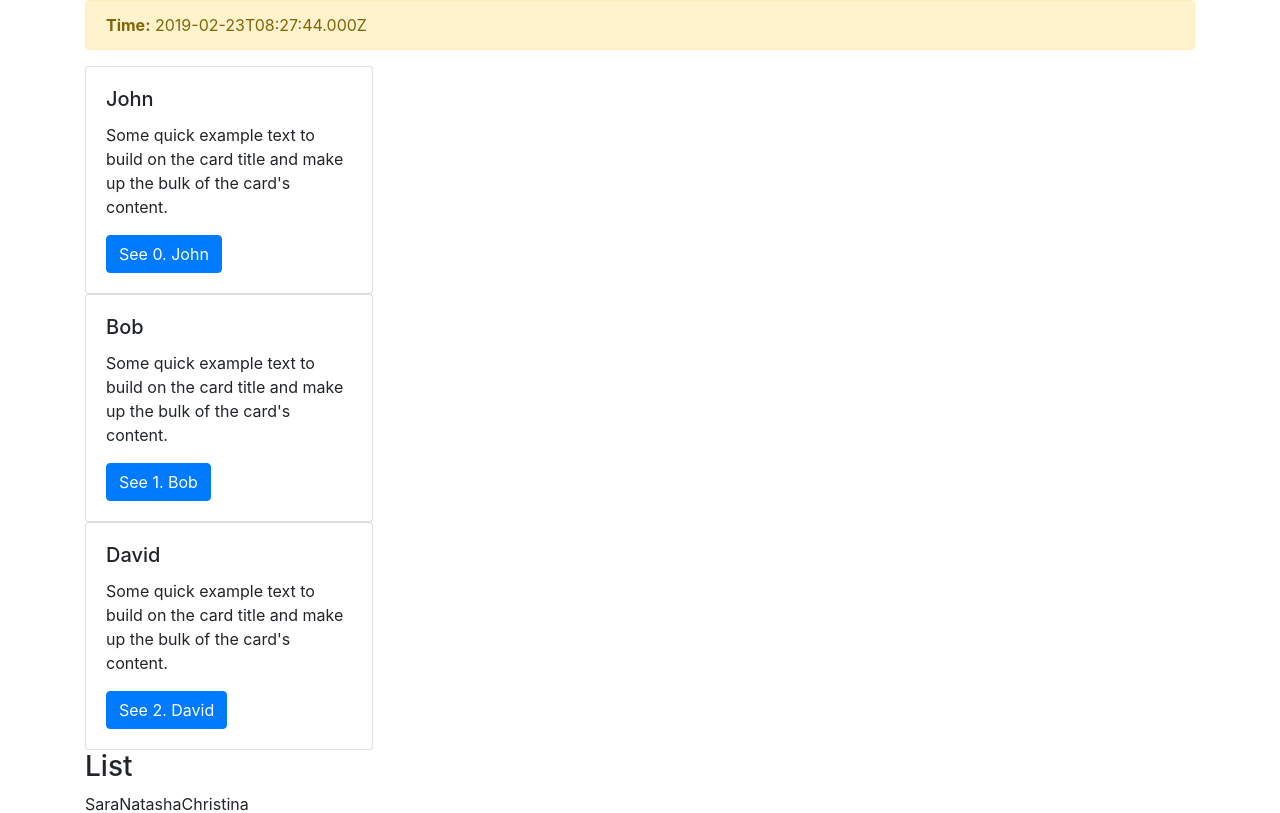
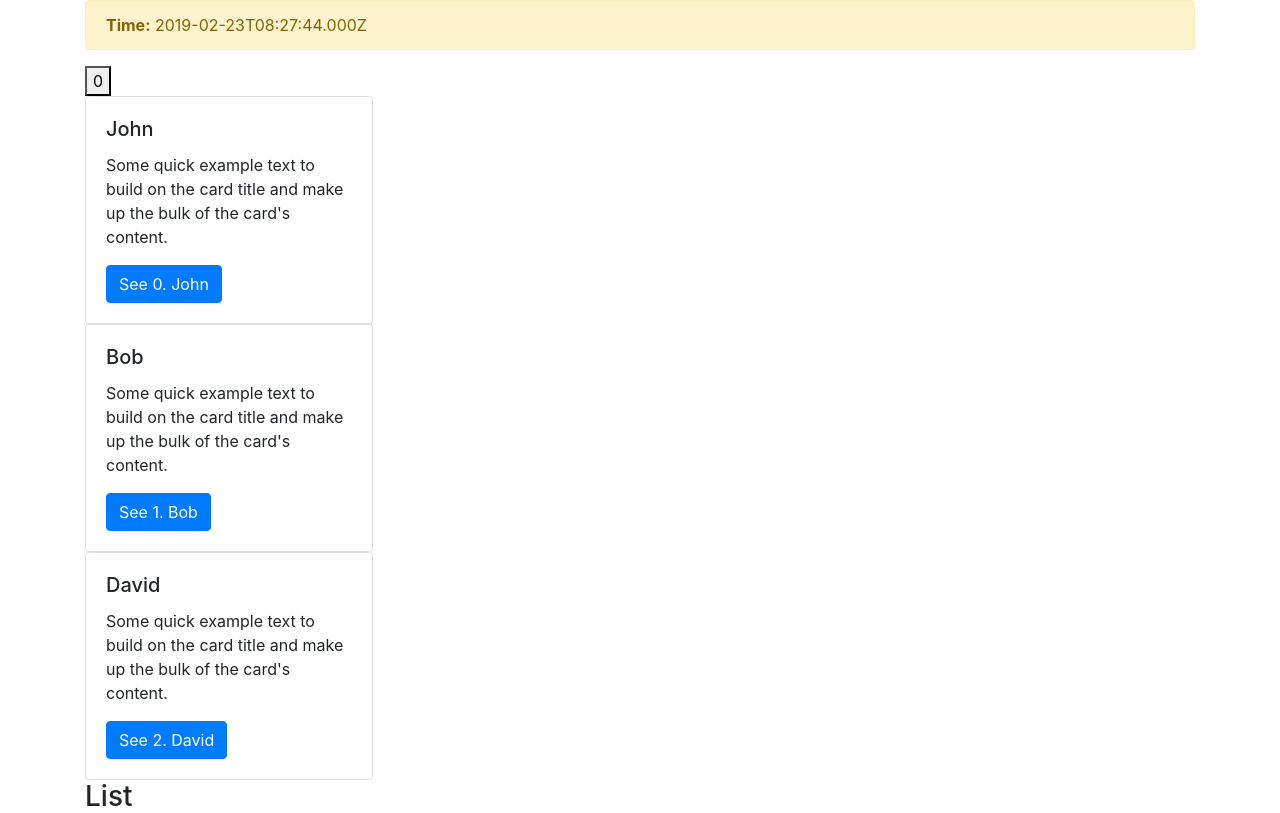
Before and after one commit to bob-smith-compass/react-final, a React (Create React App) app: page / in a window 1280 px wide. Shown: the top 813 px of the page. Built offline with nearby package versions, Linux system fonts and the light colour scheme.

Commit message:
DEBUG: TypeError: Cannot read property 'setState' of undefined

```diff
--- a/src/App.js
+++ b/src/App.js
@@ -3,6 +3,7 @@ import React, { Component } from 'react';
 import './App.css';
 import List from './components/list/List';
 import Time from './components/time/Time';
+import Button from './components/button/Button';
 
 class App extends Component {
   constructor() {
@@ -18,6 +19,7 @@ class App extends Component {
     return (
       <div className="container">
       <Time now={new Date().toISOString()}/>
+      <Button />
         {this.props.names.map((e, i) => {
           return <div key={i}>
             <div className="card" style={{width: "18rem"}}>
--- /dev/null
+++ b/src/components/button/Button.jsx
@@ -0,0 +1,18 @@
+import React, { Component } from 'react';
+
+export default class Button extends Component {
+    constructor(props) {
+        super(props);
+        this.state = {clicks: 0}
+    }
+    handleClick() {
+        this.setState({clicks: this.state.clicks + 1})
+    }
+  render() {
+    return (
+      <div>
+          <button onClick={this.handleClick}>{this.state.clicks}</button>
+      </div>
+    )
+  }
+}
```
